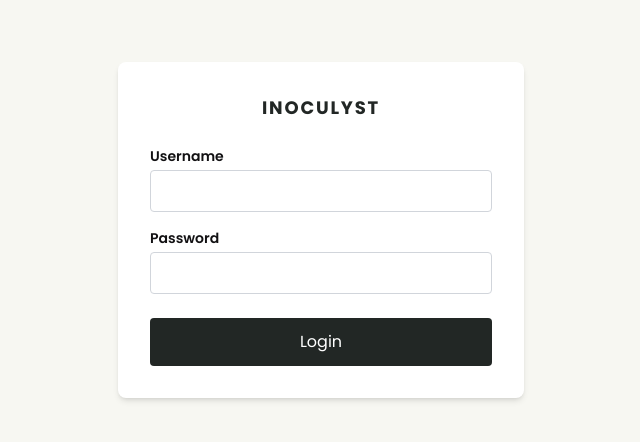
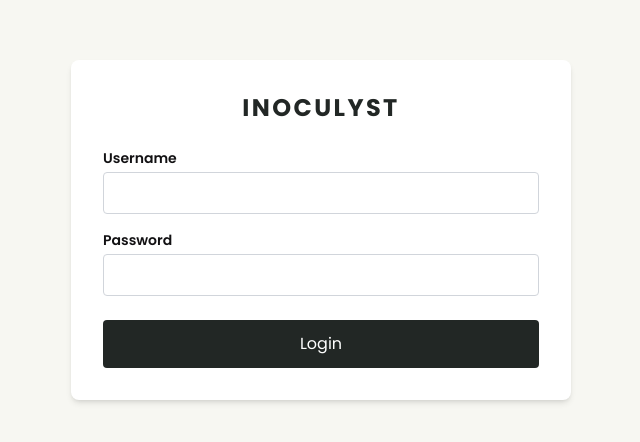
Before and after one commit to KhushiChoksi/Inoculyst, a React (Create React App) app in the folder client/: page / in a window 1280 px wide. Shown: the part 170-612 px from the top of the page, without its empty margins (319-959 px from the left). Built offline with nearby package versions, Linux system fonts and the light colour scheme; no server answers.

Commit message:
Small login fix.

```diff
--- a/client/src/pages/login/Login.tsx
+++ b/client/src/pages/login/Login.tsx
@@ -18,8 +18,8 @@ const Login: React.FC = () => {
 
 return (
   <div className="flex justify-center items-center min-h-screen bg-background">
-    <div className="bg-white p-8 rounded-lg shadow-md max-w-md">
-      <h1 className="text-lg font-bold mb-6 text-center text-dark1 tracking-widest">INOCULYST</h1>
+    <div className="bg-white p-8 rounded-lg shadow-md w-[500px]">
+      <h1 className="text-2xl font-bold mb-6 text-center text-dark1 tracking-widest">INOCULYST</h1>
 
       <div className="mb-4">
         <label className="block mb-1 text-sm font-semibold text-dark2">Username</label>
```
